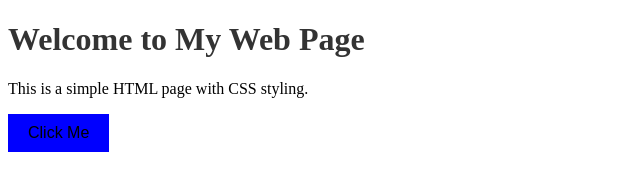
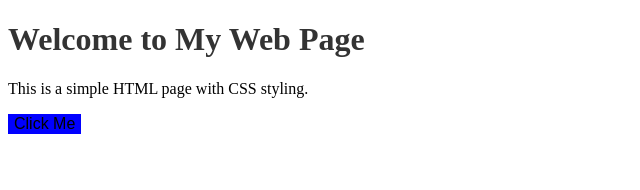
Before and after one commit to UpnitSingh/Task-1.1P, a plain HTML site: page code.html in a window 1280 px wide. Shown: the whole page, without its empty margins (0-640 px from the left). Drawn offline with Linux system fonts and the light colour scheme.

Commit message:
Update code.html

```diff
--- a/code.html
+++ b/code.html
@@ -14,7 +14,7 @@
 
         }
         button {
-            padding: 10px 20px;
+
             font-size: 16px;
             background-color: blue;
 
```
